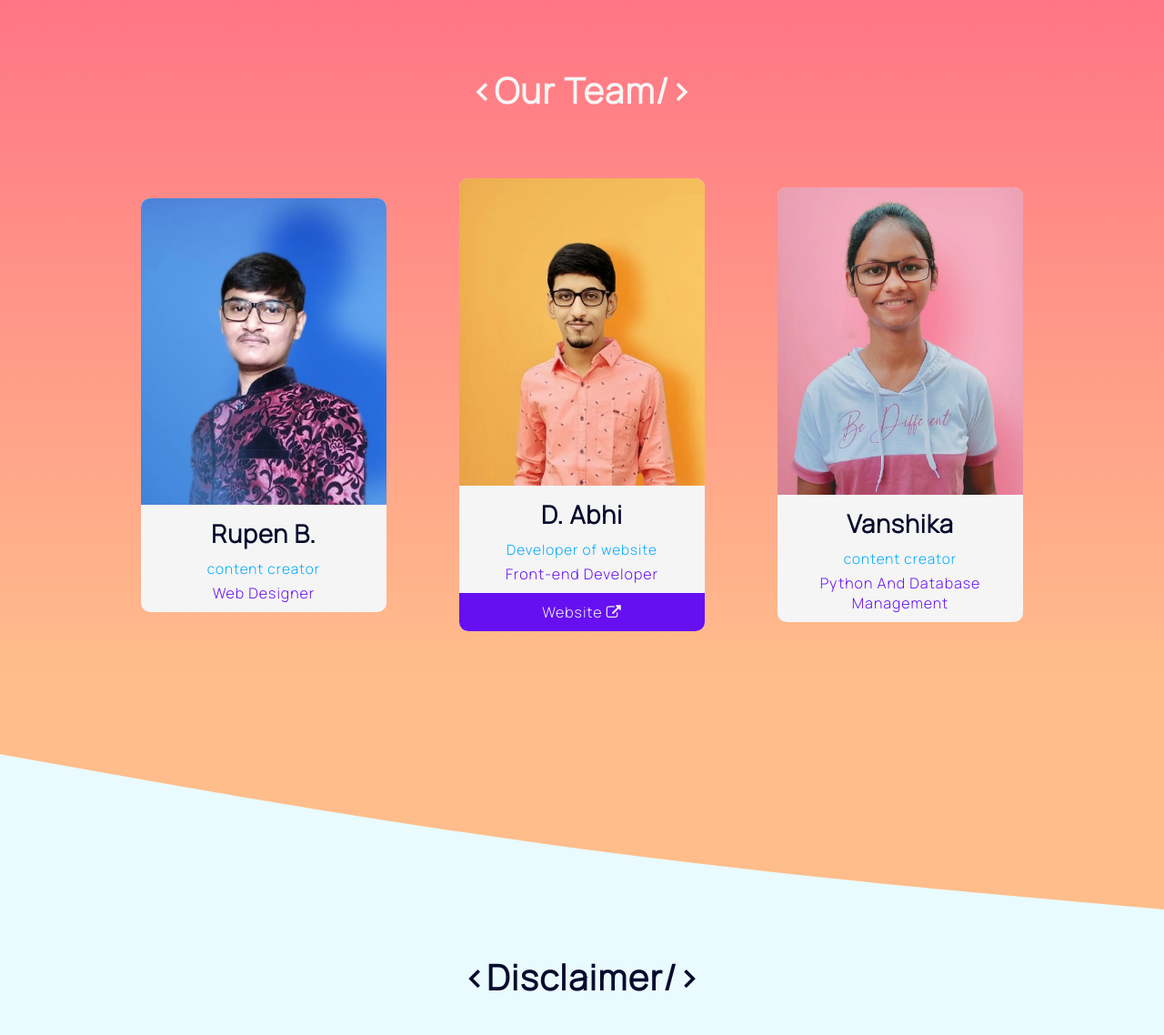
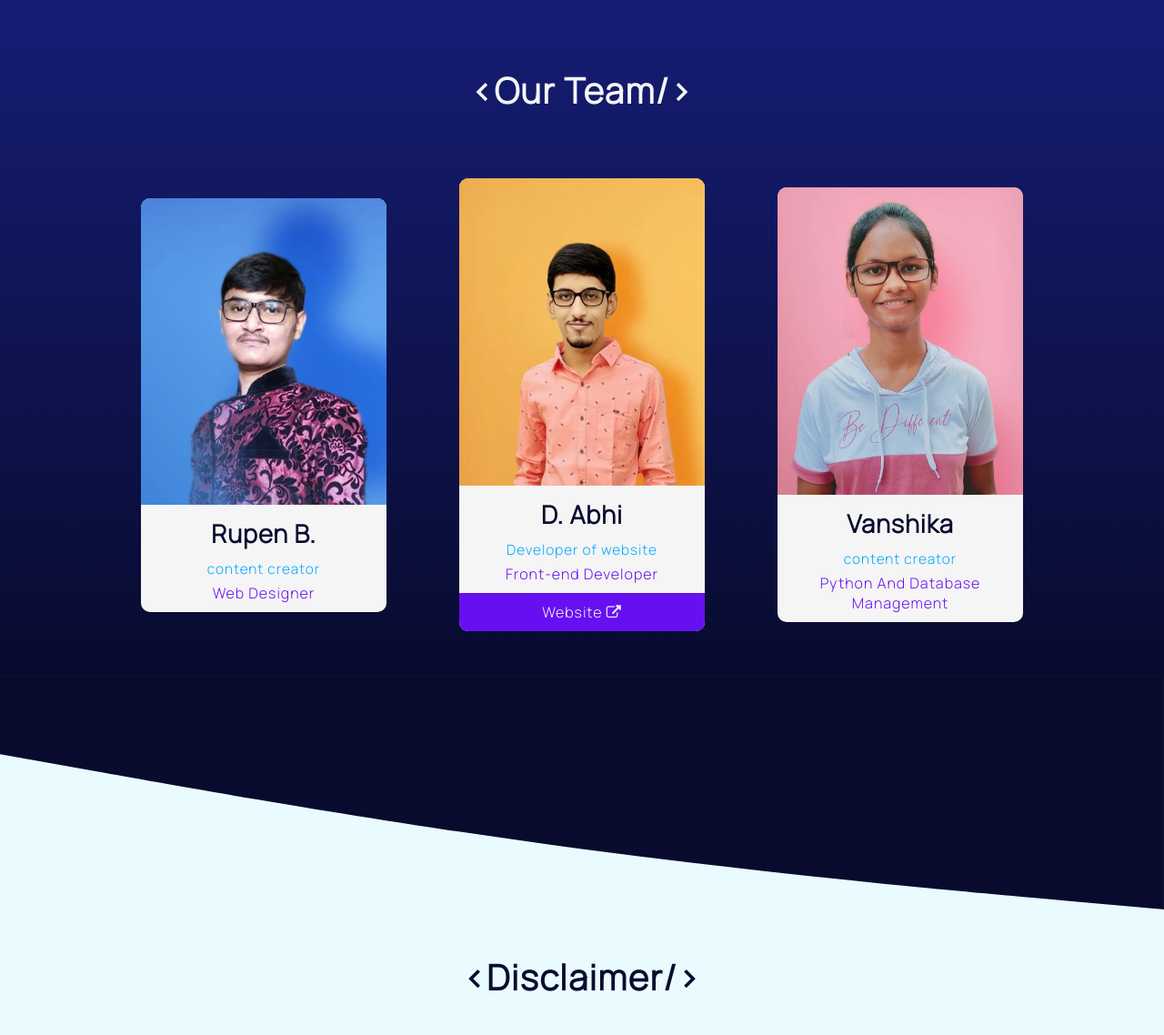
Before and after one commit to Youth-Avenue-2021/cheat-sheet.github.io, a plain HTML site: page index.html in a window 1280 px wide. Shown: the part 1831-2969 px from the top of the page at 91% size. Drawn offline with Linux system fonts and the light colour scheme.

Commit message:
change the third out team background linear gradient color...

```diff
--- a/index.html
+++ b/index.html
@@ -193,7 +193,7 @@
       </section>
 
       <section id="forth-disclaimer" class="flex-column">
-         <svg xmlns="http://www.w3.org/2000/svg" viewBox="0 0 1440 320"><path fill="#ffbd8b" fill-opacity="1" d="M0,96L120,117.3C240,139,480,181,720,213.3C960,245,1200,267,1320,277.3L1440,288L1440,0L1320,0C1200,0,960,0,720,0C480,0,240,0,120,0L0,0Z"></path></svg>
+         <svg xmlns="http://www.w3.org/2000/svg" viewBox="0 0 1440 320"><path fill="#080B2E" fill-opacity="1" d="M0,96L120,117.3C240,139,480,181,720,213.3C960,245,1200,267,1320,277.3L1440,288L1440,0L1320,0C1200,0,960,0,720,0C480,0,240,0,120,0L0,0Z"></path></svg>
          <h2>&lt;Disclaimer/&gt;</h2>
          <div class="disclaimer flex-row">
             <p>If you want to be a part of this project by adding more cheat-sheets then you may pull request from here.
--- a/style.css
+++ b/style.css
@@ -540,13 +540,13 @@ html{
 
 /* third section */
 
-
 #third-team{
 	width: 100%;
 	padding: 0px 0 30px;
     /* background: linear-gradient(#0000004f ,#0000007a),url(photos/2.webp); */
-	background: linear-gradient(#ff5c83,#ffbd8b);
-	/* background: linear-gradient(#1a238d,var(--color-blue)); */
+	/* background: linear-gradient(#ff5c83,#ffbd8b); */
+	/* background: linear-gradient(#ff5c83,#ff5c83); */
+	background: linear-gradient(#1a238d,var(--color-blue));
     background-position: center;
     background-size: cover;
     /* background-attachment: fixed; */
```
